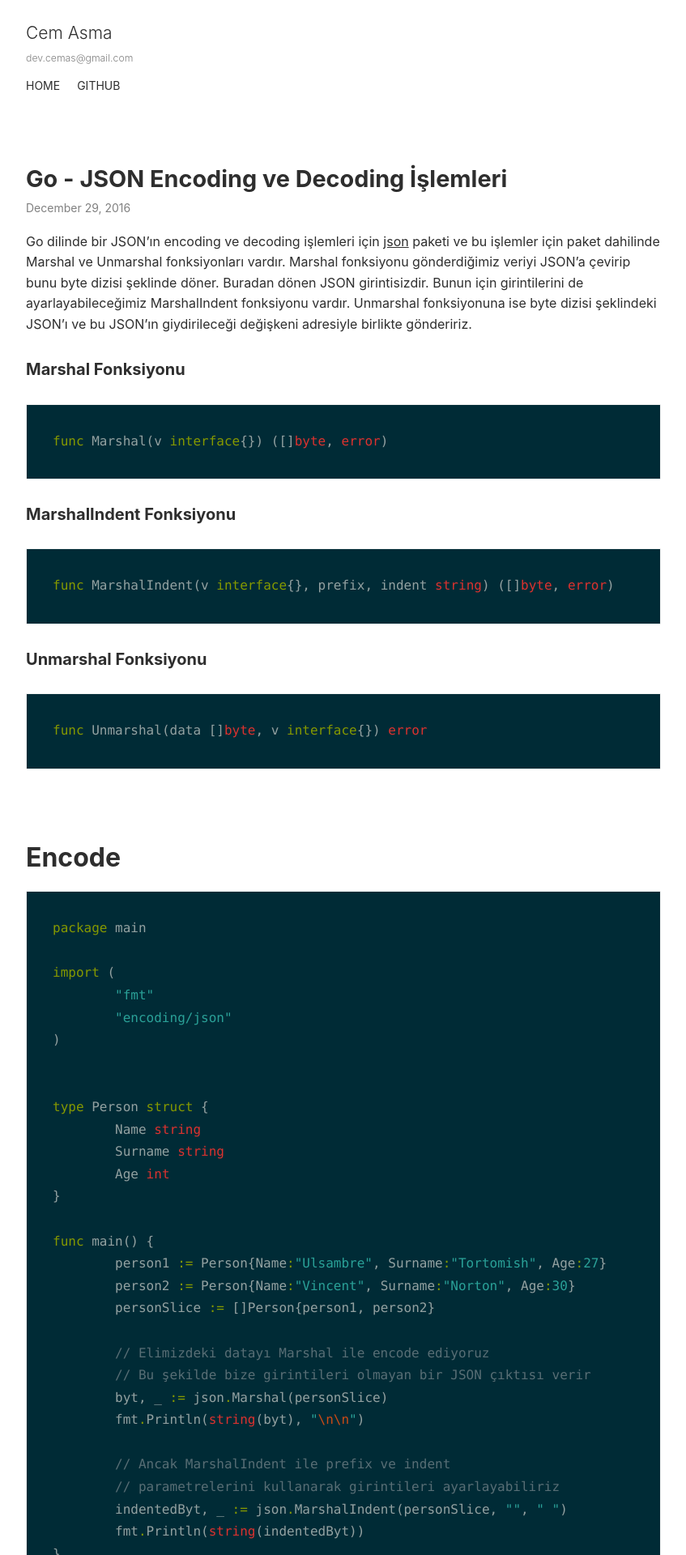
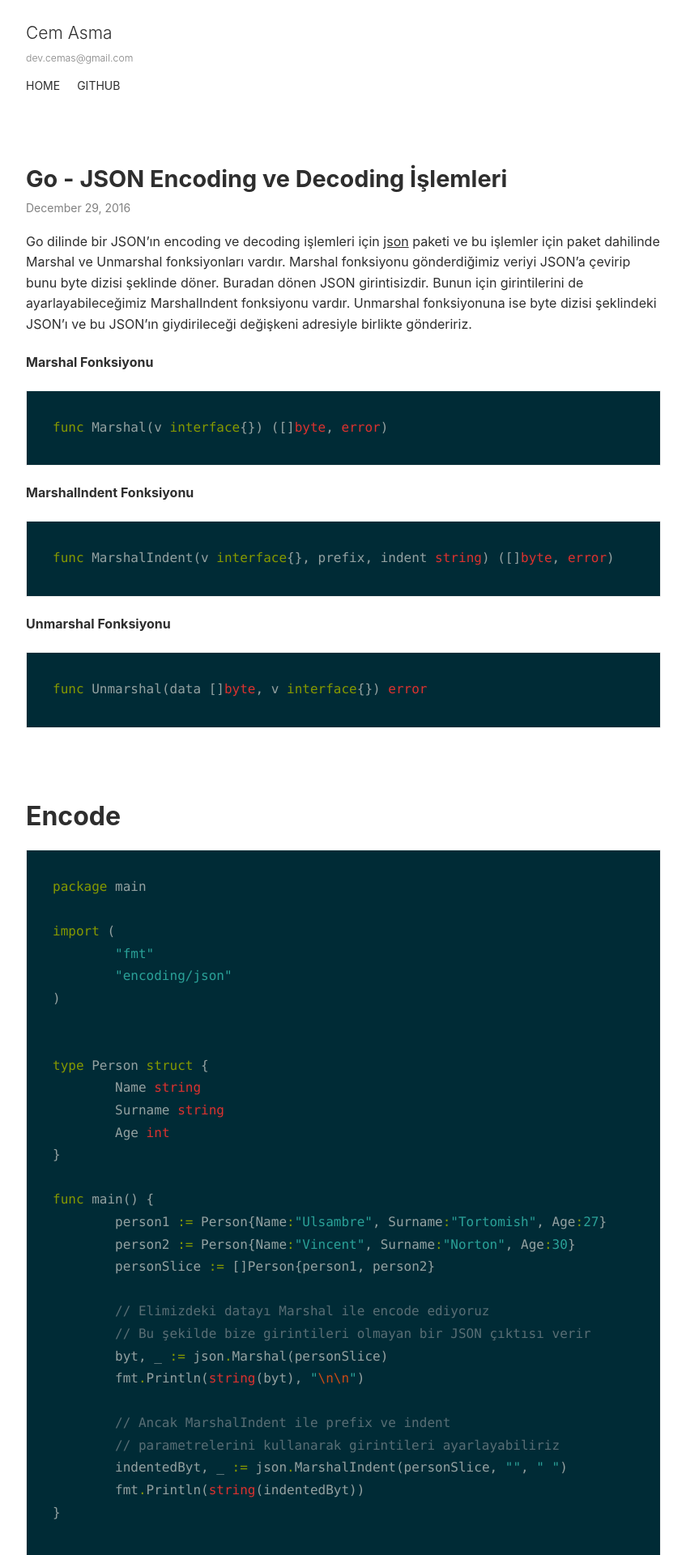
Before and after one commit to cemasma/cemasma-blog, a Jekyll site: the page built from index.html, in a window 1280 px wide. Shown: the top 1920 px of the page at 81% size, without its empty margins (216-1063 px from the left). Built offline with Jekyll 4.4.1, drawn with Linux system fonts in a browser that asks for light colours; the list of posts is cut into pages by our own code.

Commit message:
css update

```diff
--- a/_sass/_global.scss
+++ b/_sass/_global.scss
@@ -139,7 +139,7 @@ h1 {
 }
 
 .post h4 {
-    font-size: 1.25em;
+    font-size: 16px;
 }
 
 .post h5 {
```
Also changed, not shown: _posts/2016-12-29-go-json-encoding-ve-decoding-islemleri.md (+2 -0 lines).
